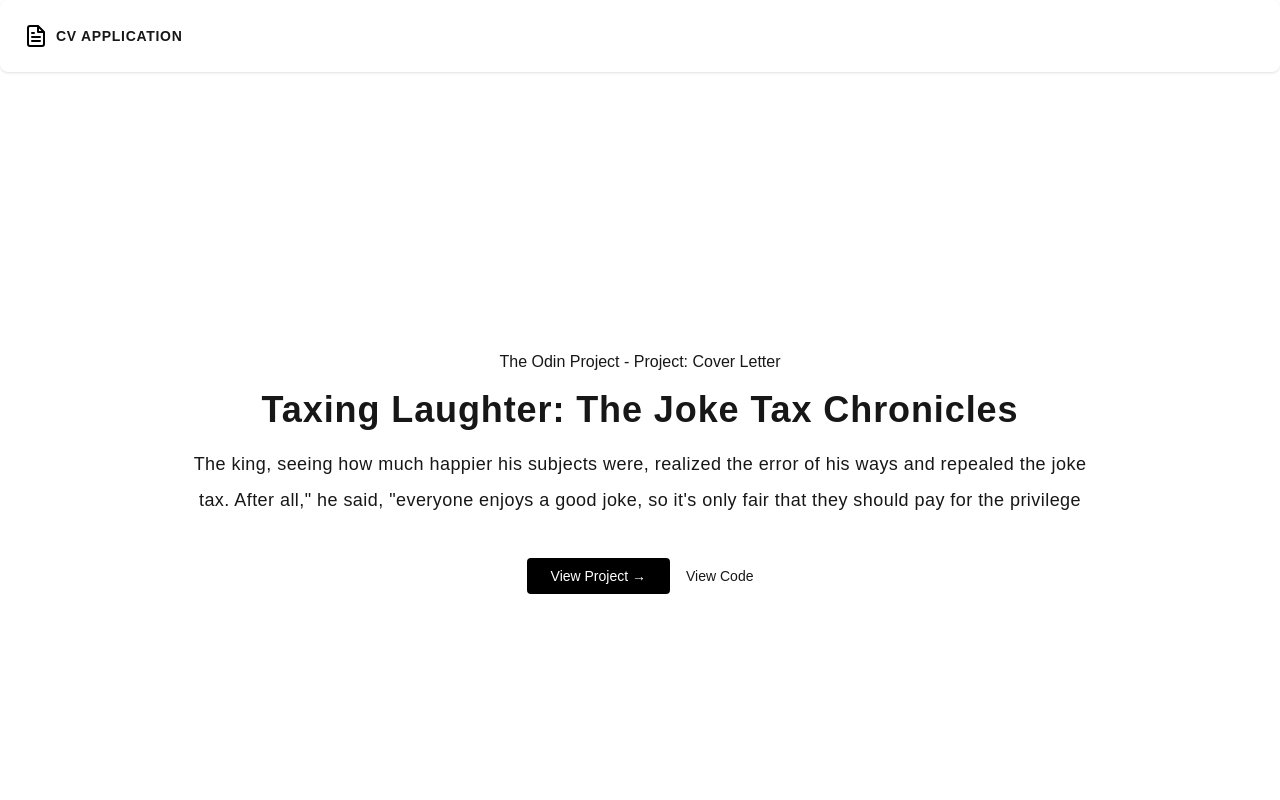
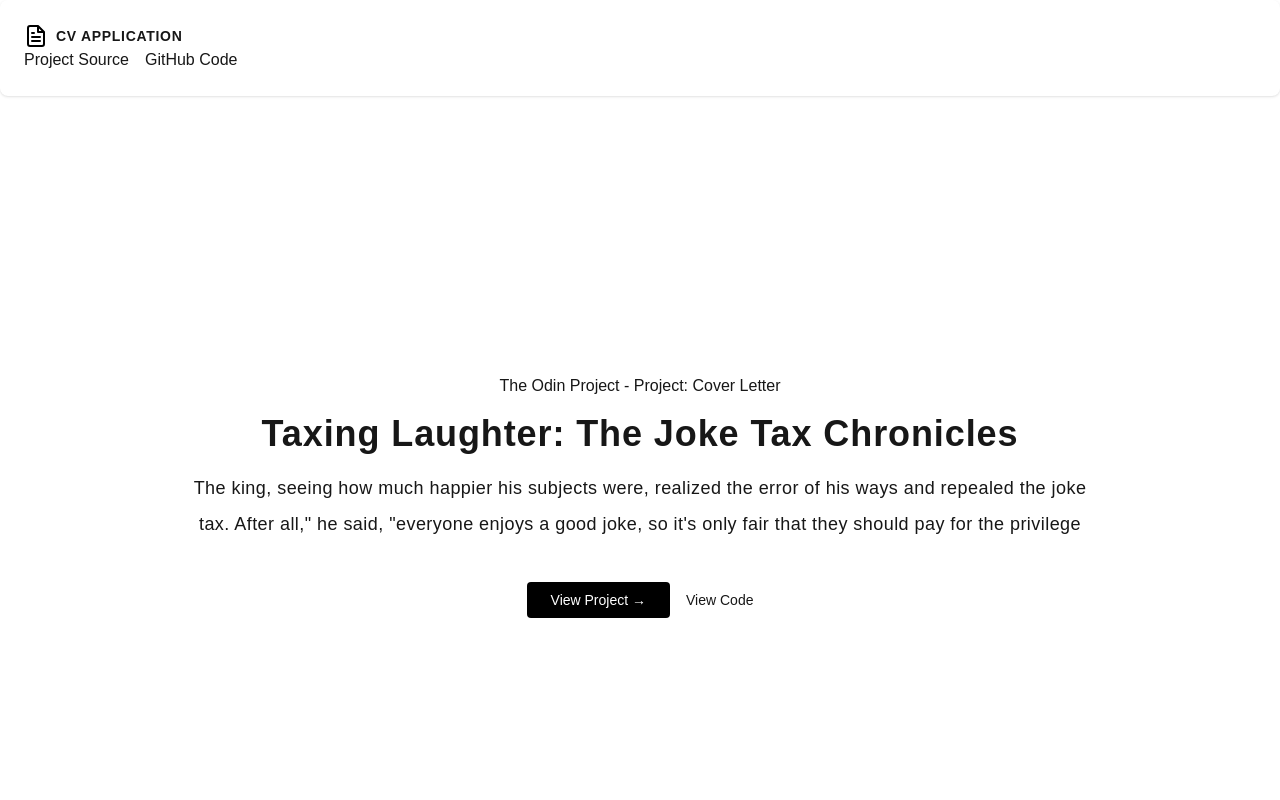
Before and after one commit to Justin-Bento/cv-application, a Next.js app: page / in a window 1280 px wide. Shown: the top 800 px of the page. Built offline with nearby package versions, Linux system fonts and the light colour scheme.

Commit message:
Applied secondary links to main header.

```diff
--- a/src/components/Navigation.tsx
+++ b/src/components/Navigation.tsx
@@ -25,6 +25,14 @@ export default function Navigation() {
               CV Application
             </p>
            </a>
+           <ul className="flex items-center gap-4">
+            <li className="">
+              <a href="">Project Source</a>
+            </li>
+            <li className="">
+              <a href="">GitHub Code</a>
+            </li>
+           </ul>
           </div>
         </div>
       </main>
```
